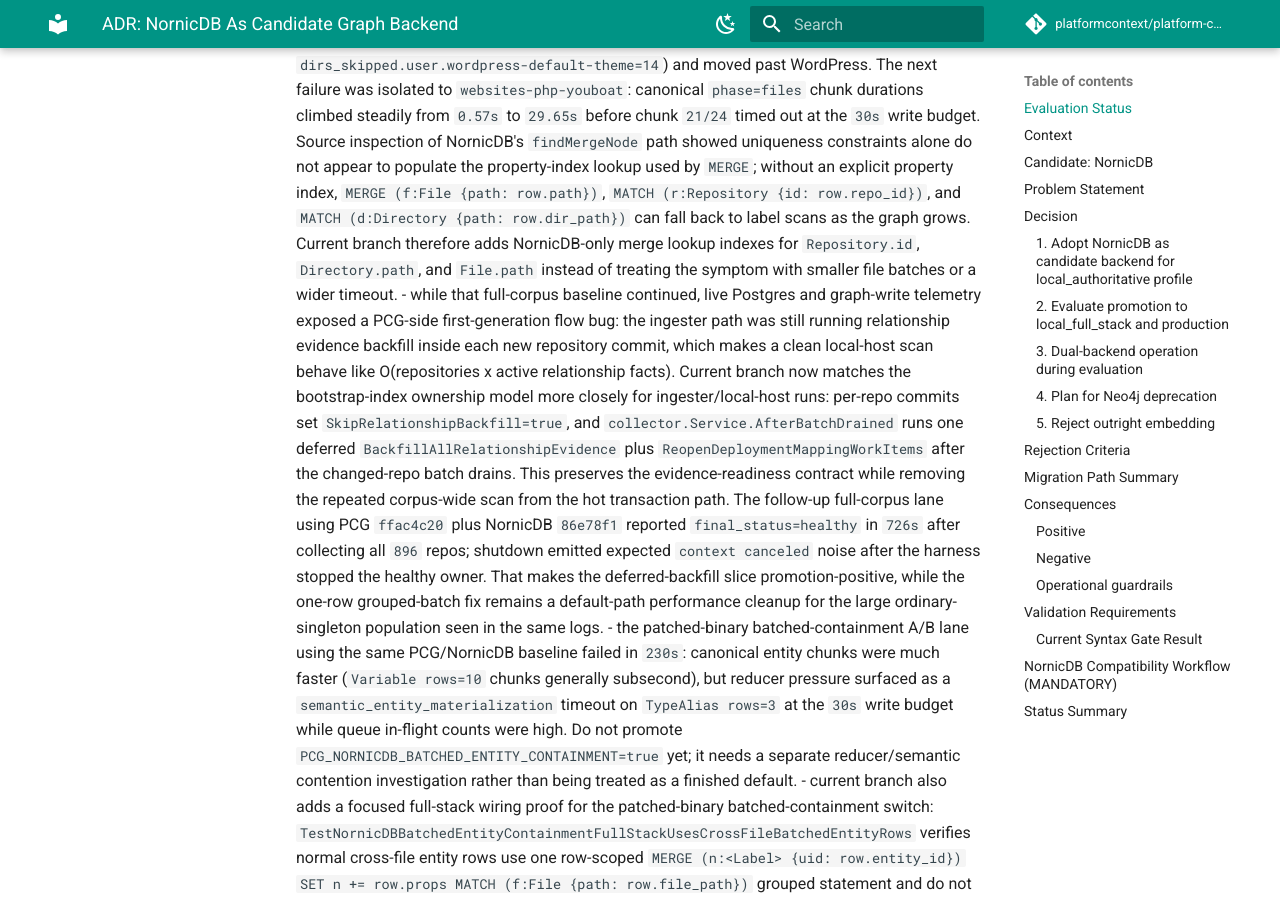
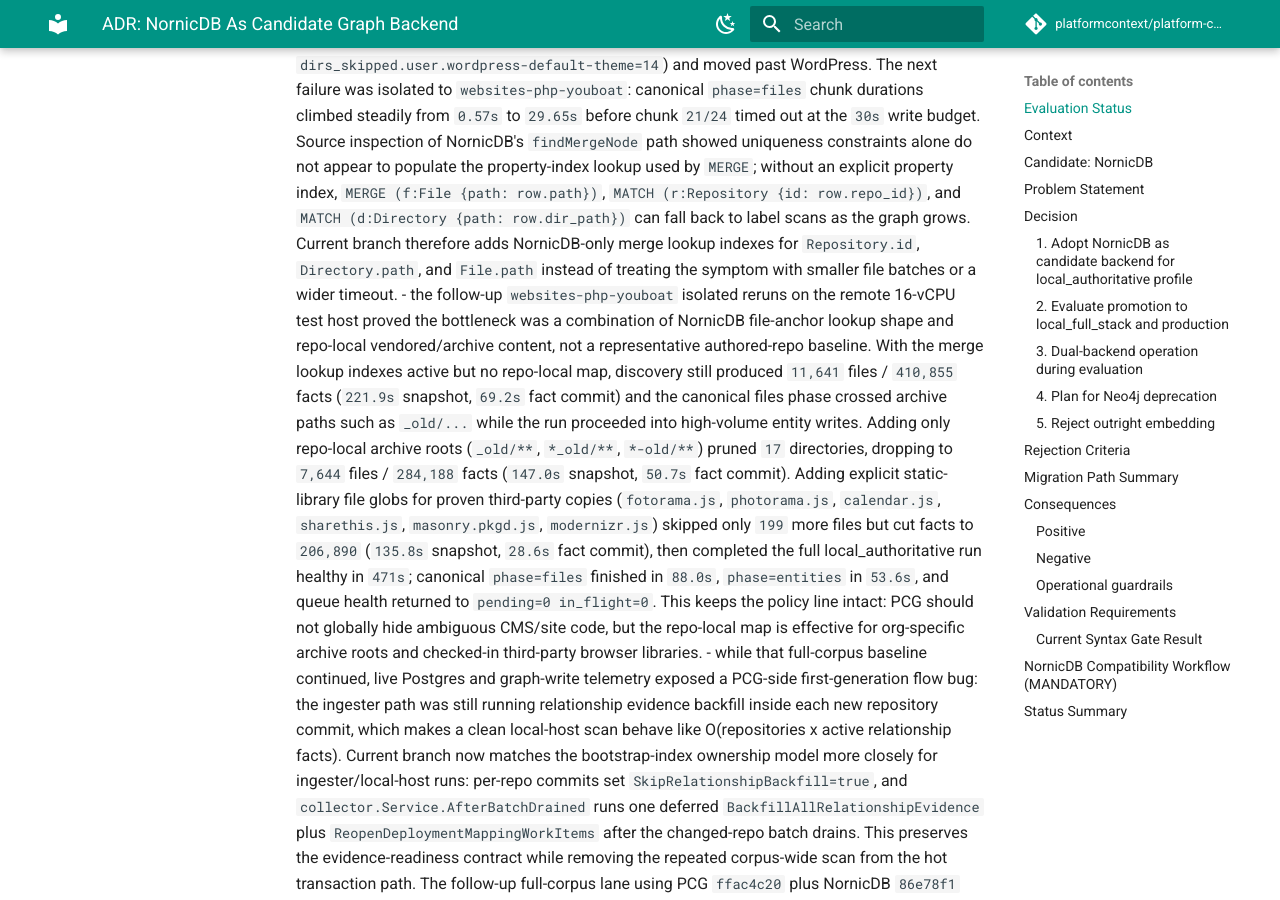
Before and after one commit to platformcontext/platform-context-graph, an MkDocs documentation site: the page built from docs/docs/adrs/2026-04-22-nornicdb-graph-backend-candidate.md, in a window 1280 px wide and 900 px high, scrolled down 20553 px. Built offline with MkDocs 1.6.1 and Material for MkDocs 9.7.7, drawn with Linux system fonts in a browser that asks for light colours; comment, search, counter and statistics services are not loaded.

Commit message:
docs: record nornicdb noisy repo evidence

```diff
--- a/docs/docs/adrs/2026-04-22-nornicdb-graph-backend-candidate.md
+++ b/docs/docs/adrs/2026-04-22-nornicdb-graph-backend-candidate.md
@@ -118,6 +118,7 @@
 - the first corrected-drain rerun with that reducer gate proved the gate itself: self-repo drained healthy in `75s`, focused Crossplane drained healthy in `15s`, and the full `/home/ubuntu/pcg-e2e-full` lane finished collection for all `896` repos in `647.703088168s` while reducer claims stayed at `0` until projector work drained. The next failure moved back to source-local file projection, not reducer contention: `search-api-legacy` emitted `111,602` facts and timed out in `phase=files` on checked-in PEAR/Phing PHP build-tool sources under `framework/library/pear/php/phing/...`. The follow-up lane pruned that Phing subtree and reduced the same repo to `104,589` facts, then failed on the broader PEAR library root at `framework/library/pear/php/PEAR/FixPHP5PEARWarnings.php`. Current branch therefore adds a content-aware `files_skipped.content.vendored-pear` discovery filter rather than widening file write timeouts or lowering global file phase batching.
 - the next focused tail-corpus rerun after PEAR pruning moved the blocker to a WordPress-shaped repo: `wordpress` emitted `204,911` facts and timed out in canonical `phase=files`, with the active chunk crossing authored-looking theme paths and third-party plugin paths such as `wp-content/plugins/wordpress-seo/...`. That evidence is intentionally not broad enough for a baked `wp-content/plugins/**` exclusion because many WordPress repos keep authored business logic there. Current branch therefore adds a user-editable `.pcg/vendor-roots.json` map with `vendor_roots` and `keep_roots`, pruning exact third-party subtrees before descent and reporting `dirs_skipped.user.<reason>` / `skip_reason=user:<reason>` so operators can tune noisy repos without PCG silently hiding authored code.
 - the focused tail-corpus rerun with `.pcg/vendor-roots.json` on the WordPress repo proved the new user map is active (`dirs_skipped.user.wordpress-core=2`, `dirs_skipped.user.wordpress-seo=1`, `dirs_skipped.user.wordpress-default-theme=14`) and moved past WordPress. The next failure was isolated to `websites-php-youboat`: canonical `phase=files` chunk durations climbed steadily from `0.57s` to `29.65s` before chunk `21/24` timed out at the `30s` write budget. Source inspection of NornicDB's `findMergeNode` path showed uniqueness constraints alone do not appear to populate the property-index lookup used by `MERGE`; without an explicit property index, `MERGE (f:File {path: row.path})`, `MATCH (r:Repository {id: row.repo_id})`, and `MATCH (d:Directory {path: row.dir_path})` can fall back to label scans as the graph grows. Current branch therefore adds NornicDB-only merge lookup indexes for `Repository.id`, `Directory.path`, and `File.path` instead of treating the symptom with smaller file batches or a wider timeout.
+- the follow-up `websites-php-youboat` isolated reruns on the remote 16-vCPU test host proved the bottleneck was a combination of NornicDB file-anchor lookup shape and repo-local vendored/archive content, not a representative authored-repo baseline. With the merge lookup indexes active but no repo-local map, discovery still produced `11,641` files / `410,855` facts (`221.9s` snapshot, `69.2s` fact commit) and the canonical files phase crossed archive paths such as `_old/...` while the run proceeded into high-volume entity writes. Adding only repo-local archive roots (`_old/**`, `*_old/**`, `*-old/**`) pruned `17` directories, dropping to `7,644` files / `284,188` facts (`147.0s` snapshot, `50.7s` fact commit). Adding explicit static-library file globs for proven third-party copies (`fotorama.js`, `photorama.js`, `calendar.js`, `sharethis.js`, `masonry.pkgd.js`, `modernizr.js`) skipped only `199` more files but cut facts to `206,890` (`135.8s` snapshot, `28.6s` fact commit), then completed the full local_authoritative run healthy in `471s`; canonical `phase=files` finished in `88.0s`, `phase=entities` in `53.6s`, and queue health returned to `pending=0 in_flight=0`. This keeps the policy line intact: PCG should not globally hide ambiguous CMS/site code, but the repo-local map is effective for org-specific archive roots and checked-in third-party browser libraries.
 - while that full-corpus baseline continued, live Postgres and graph-write telemetry exposed a PCG-side first-generation flow bug: the ingester path was still running relationship evidence backfill inside each new repository commit, which makes a clean local-host scan behave like O(repositories x active relationship facts). Current branch now matches the bootstrap-index ownership model more closely for ingester/local-host runs: per-repo commits set `SkipRelationshipBackfill=true`, and `collector.Service.AfterBatchDrained` runs one deferred `BackfillAllRelationshipEvidence` plus `ReopenDeploymentMappingWorkItems` after the changed-repo batch drains. This preserves the evidence-readiness contract while removing the repeated corpus-wide scan from the hot transaction path. The follow-up full-corpus lane using PCG `ffac4c20` plus NornicDB `86e78f1` reported `final_status=healthy` in `726s` after collecting all `896` repos; shutdown emitted expected `context canceled` noise after the harness stopped the healthy owner. That makes the deferred-backfill slice promotion-positive, while the one-row grouped-batch fix remains a default-path performance cleanup for the large ordinary-singleton population seen in the same logs.
 - the patched-binary batched-containment A/B lane using the same PCG/NornicDB baseline failed in `230s`: canonical entity chunks were much faster (`Variable rows=10` chunks generally subsecond), but reducer pressure surfaced as a `semantic_entity_materialization` timeout on `TypeAlias rows=3` at the `30s` write budget while queue in-flight counts were high. Do not promote `PCG_NORNICDB_BATCHED_ENTITY_CONTAINMENT=true` yet; it needs a separate reducer/semantic contention investigation rather than being treated as a finished default.
 - current branch also adds a focused full-stack wiring proof for the patched-binary batched-containment switch: `TestNornicDBBatchedEntityContainmentFullStackUsesCrossFileBatchedEntityRows` verifies normal cross-file entity rows use one row-scoped `MERGE (n:<Label> {uid: row.entity_id}) SET n += row.props MATCH (f:File {path: row.file_path})` grouped statement and do not fall back to file-scoped singleton execution. That test is separate from the remote A/B run, which still decides whether `PCG_NORNICDB_BATCHED_ENTITY_CONTAINMENT=true` should graduate from patched-binary evaluation to the default once PRs `#119` and `#120` are merged/released.
```
Also changed, not shown: docs/docs/adrs/2026-04-20-embedded-local-backends-implementation-plan.md (+1 -0 lines).
